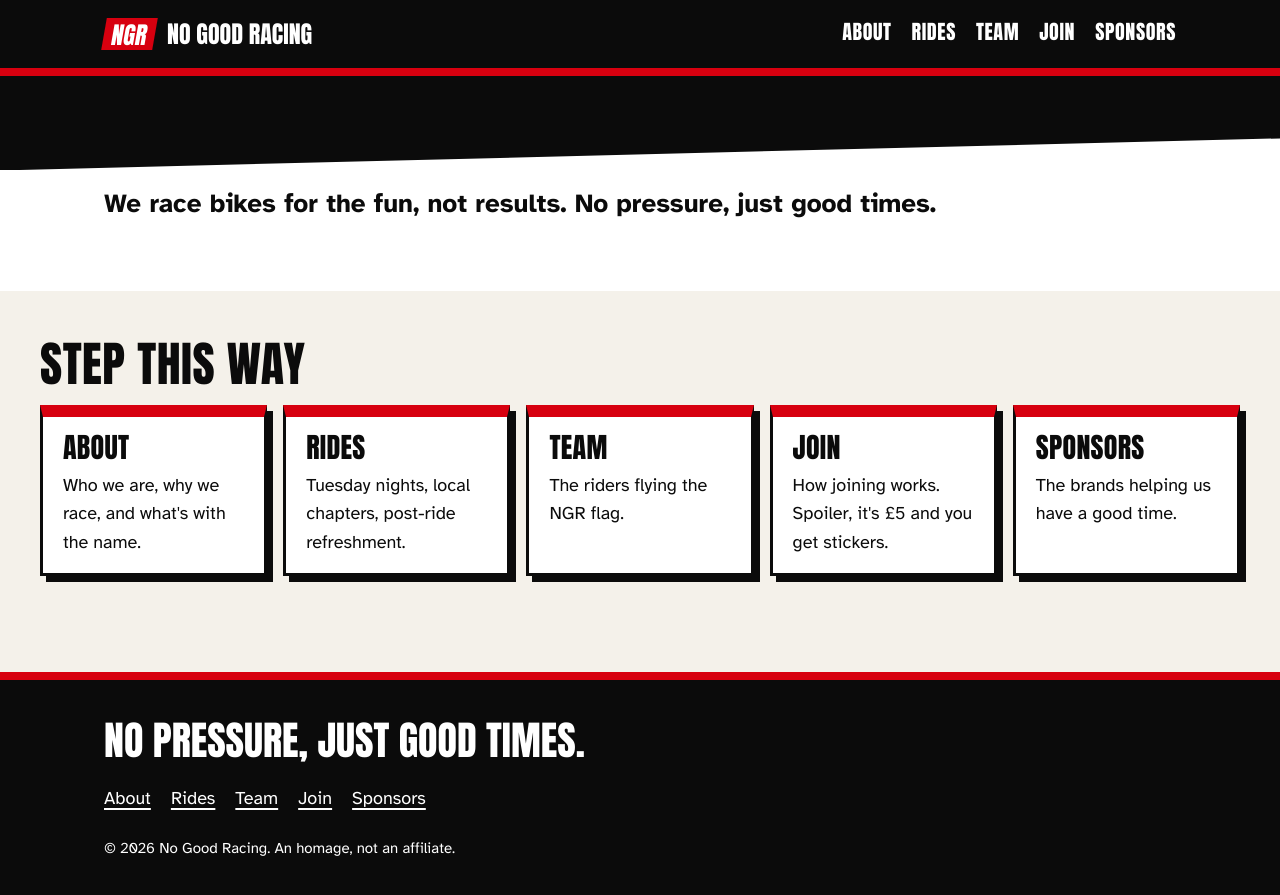
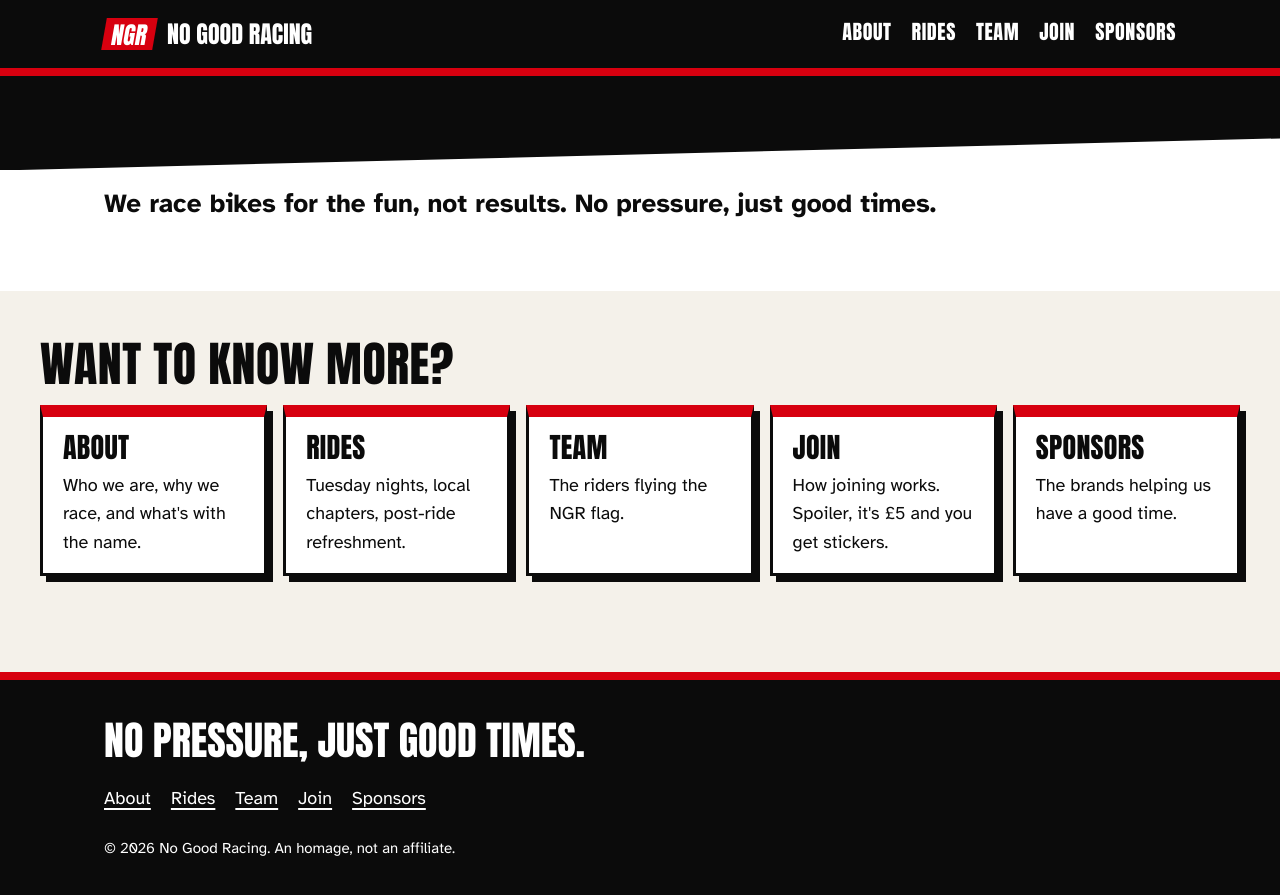
Before and after one commit to BenJam/ngr, a Jekyll site: the page built from index.md, in a window 1280 px wide and 900 px high, scrolled down 584 px. Shown: the top 895 px of the window. Built offline with Jekyll 4.4.1, drawn with Linux system fonts in a browser that asks for light colours.

Commit message:
starship troopers

```diff
--- a/index.md
+++ b/index.md
@@ -3,7 +3,7 @@ layout: home
 cta:
   label: What's this all about?
   url: /about/
-cards_title: Step this way
+cards_title: Want to know more?
 cards:
   - title: About
     url: /about/
```
